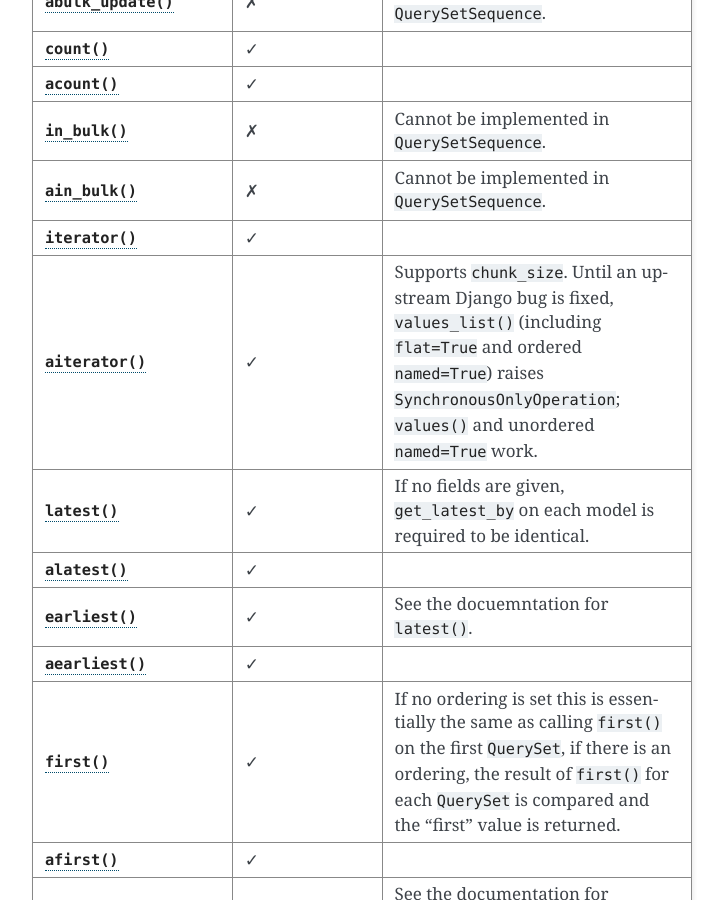
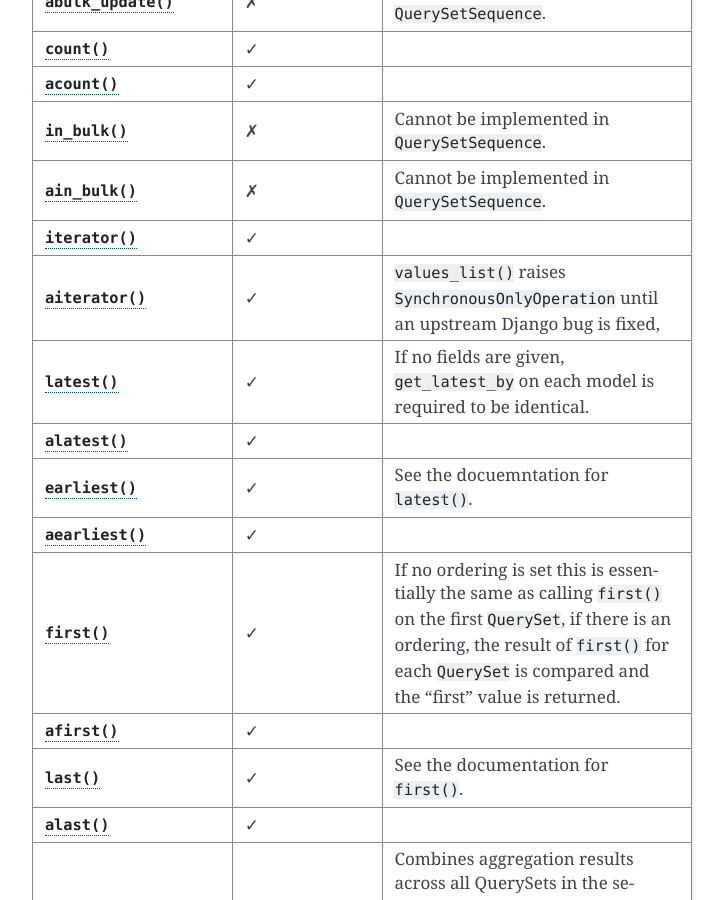
Before and after one commit to clokep/django-querysetsequence, a Sphinx documentation site: the page built from docs/api.rst, in a window 1280 px wide and 900 px high, scrolled down 2974 px. Shown: the whole window, without its empty margins (388-1112 px from the left). Built offline with Sphinx 7.4.7, drawn with Linux system fonts in a browser that asks for light colours.

Commit message:
Fix documentation

```diff
--- a/docs/api.rst
+++ b/docs/api.rst
@@ -199,10 +199,8 @@ Summary of Supported APIs
       -
     * - |aiterator|_
       - |check|
-      - Supports ``chunk_size``. Until an upstream Django bug is fixed,
-        ``values_list()`` (including ``flat=True`` and ordered ``named=True``)
-        raises ``SynchronousOnlyOperation``; ``values()`` and unordered
-        ``named=True`` work.
+      - ``values_list()`` raises ``SynchronousOnlyOperation`` until an upstream Django
+        bug is fixed,
     * - |latest|_
       - |check|
       - If no fields are given, ``get_latest_by`` on each model is required to
```
